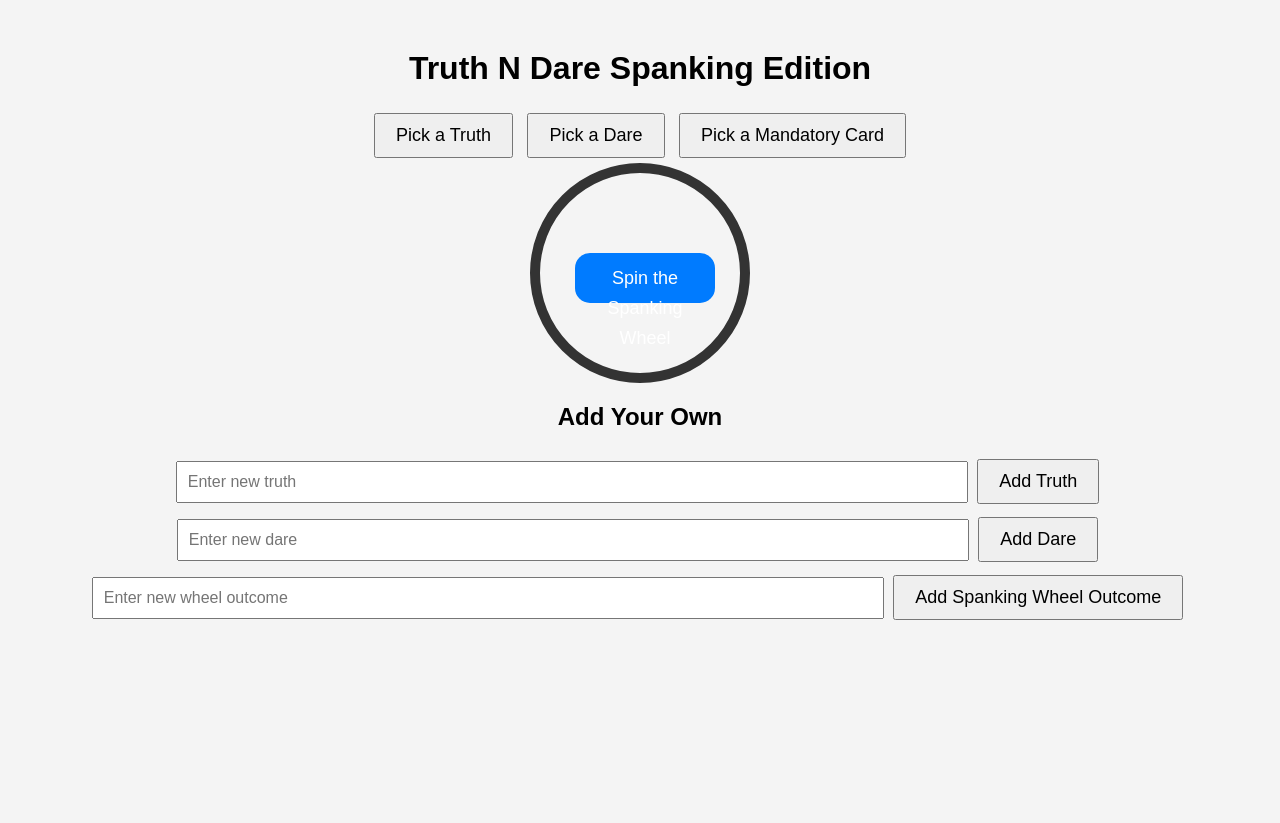
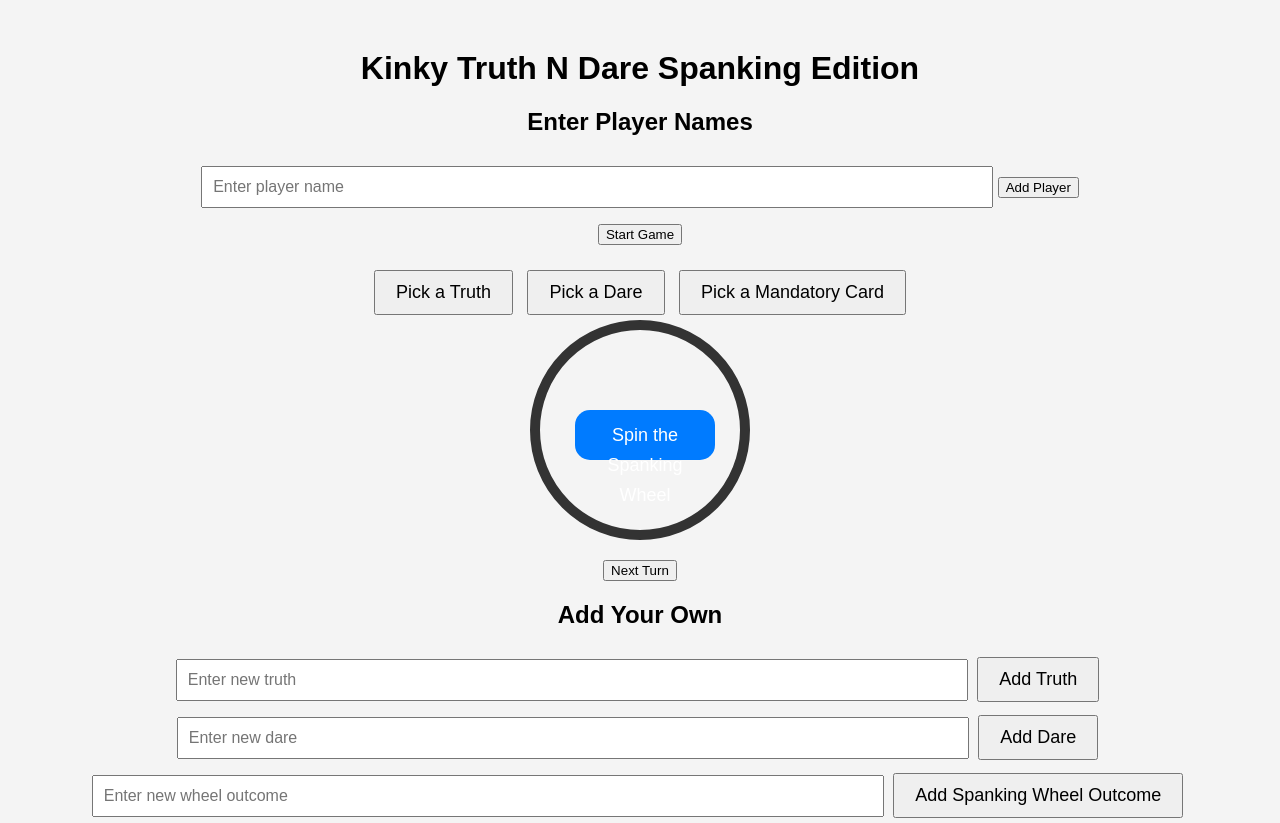
Before and after one commit to ImpactCert/spanking-wheel-game, a plain HTML site: page index.html in a window 1280 px wide. Before the commit the page ends 800 px from the top, so only its background shows below. Drawn offline with Linux system fonts and the light colour scheme.

Commit message:
Update index.html

```diff
--- a/index.html
+++ b/index.html
@@ -8,7 +8,20 @@
 </head>
 <body>
     <div class="container">
-        <h1>Truth N Dare Spanking Edition</h1>
+        <h1>Kinky Truth N Dare Spanking Edition</h1>
+
+        <!-- Player Setup -->
+        <div class="player-setup">
+            <h2>Enter Player Names</h2>
+            <input type="text" id="playerName" placeholder="Enter player name">
+            <button id="addPlayer">Add Player</button>
+            <ul id="playerList"></ul>
+            <button id="startGame">Start Game</button>
+        </div>
+
+        <!-- Game Area -->
+        <div id="gameArea" class="game-area hidden">
+            <h2 id="currentPlayer"></h2>
             <button id="truthButton">Pick a Truth</button>
             <button id="dareButton">Pick a Dare</button>
             <button id="mandatoryButton">Pick a Mandatory Card</button>
@@ -16,7 +29,11 @@
                 <div id="spinButton">Spin the Spanking Wheel</div>
             </div>
             <div id="result"></div>
+            <button id="nextTurn">Next Turn</button>
+        </div>
 
+        <!-- Add Your Own Section -->
+        <div class="add-your-own">
             <h2>Add Your Own</h2>
             <input type="text" id="newTruth" placeholder="Enter new truth">
             <button id="addTruth">Add Truth</button>
@@ -25,6 +42,7 @@
             <input type="text" id="newOutcome" placeholder="Enter new wheel outcome">
             <button id="addOutcome">Add Spanking Wheel Outcome</button>
         </div>
+    </div>
     <script src="script.js"></script>
 </body>
 </html>
```
Lines whose indentation alone changed are shown as unchanged.
